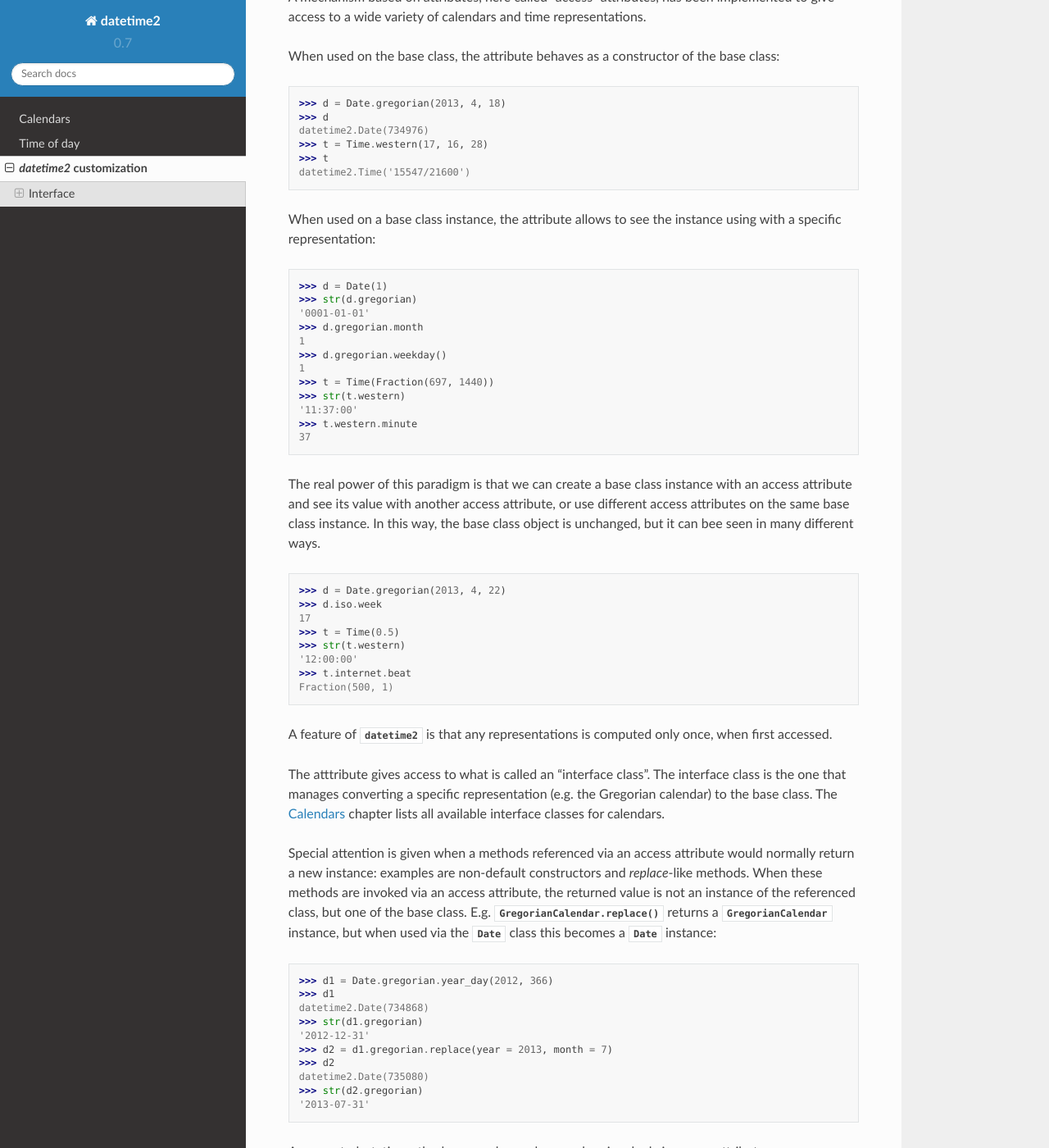
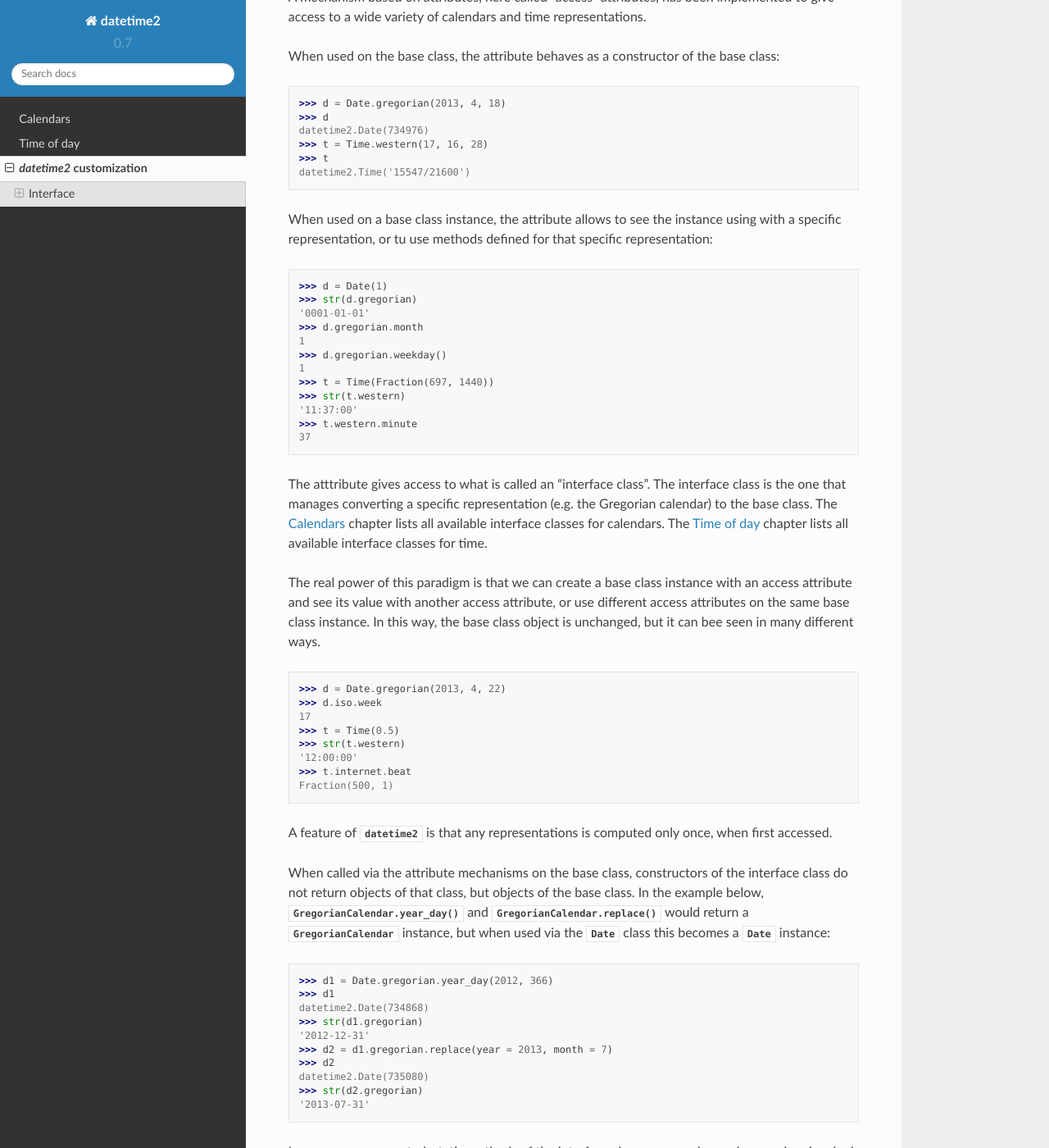
Before and after one commit to fricciardi/datetime2, a Sphinx documentation site: the page built from docs/interface.rst, in a window 1280 px wide and 1400 px high, scrolled down 328 px. Shown: the whole window at 82% size. Built offline with Sphinx 7.4.7 and the Read the Docs theme 2.0.0, drawn with Linux system fonts in a browser that asks for light colours; some of the changed text lies outside the part shown.

Commit message:
Changes to the Interface documentation, part 2
(finished initial description)

```diff
--- a/DESCRIPTION.rst
+++ b/DESCRIPTION.rst
@@ -53,8 +53,8 @@ Datetime2 is distributed under the terms of the new BSD license. You are free
 to use it for commercial or non-commercial projects with little or no
 restriction, all I ask is that:
 
-> Redistributions of the code, in whole or part, retain the original
-> copyright notice and license text. You do not claim my endorsement
-> of any derived product.
+  Redistributions of the code, in whole or part, retain the original
+  copyright notice and license text. You do not claim my endorsement
+  of any derived product.
 
 For a complete text of the license see the LICENSE.txt file in the source distribution.
--- a/docs/interface.rst
+++ b/docs/interface.rst
@@ -33,7 +33,8 @@ base class:
    datetime2.Time('15547/21600')
 
 When used on a base class instance, the attribute allows to see the instance
-using with a specific representation:
+using with a specific representation, or tu use methods defined for that
+specific representation:
 
 .. doctest::
 
@@ -49,6 +50,13 @@ using with a specific representation:
    '11:37:00'
    >>> t.western.minute
    37
+
+The atttribute gives access to what is called an "interface class". The
+interface class is the one that manages converting a specific representation
+(e.g. the Gregorian calendar) to the base class. The :ref:`all-calendars`
+chapter lists all available interface classes for calendars. The
+:ref:`all-time-representations` chapter lists all available interface
+classes for time.
 
 The real power of this paradigm is that we can create a base class instance
 with an access attribute and see its value with another access attribute,
@@ -70,19 +78,12 @@ different ways.
 A feature of :mod:`datetime2` is that any representations is computed
 only once, when first accessed.
 
-The atttribute gives access to what is called an "interface class". The
-interface class is the one that manages converting a specific representation
-(e.g. the Gregorian calendar) to the base class. The :ref:`all-calendars`
-chapter lists all available interface classes for calendars.
-
-Special attention is given when a methods referenced via an access
-attribute would normally return a new instance: examples are non-default
-constructors and *replace*-like methods. When these methods are invoked via
-an access attribute, the returned value is not an instance of the
-referenced class, but one of the base class. E.g.
-:meth:`GregorianCalendar.replace` returns a :class:`GregorianCalendar`
-instance, but when used via the :class:`Date` class this becomes a
-:class:`Date` instance:
+When called via the attribute mechanisms on the base
+class, constructors of the interface class do not return objects of
+that class, but objects of the base class. In the example below,
+:meth:`GregorianCalendar.year_day` and :meth:`GregorianCalendar.replace`
+would return a :class:`GregorianCalendar` instance, but when used via
+the :class:`Date` class this becomes a :class:`Date` instance:
 
 .. doctest::
 
@@ -97,8 +98,8 @@ instance, but when used via the :class:`Date` class this becomes a
    >>> str(d2.gregorian)
    '2013-07-31'
 
-As expected, static methods are unchanged even when invoked via access
-attribute:
+In any case, as expected, static methods of the interface classes are
+unchanged even when invoked via access attribute:
 
 .. doctest::
 
--- a/docs/timeofday.rst
+++ b/docs/timeofday.rst
@@ -1,3 +1,5 @@
+.. _all-time-representations:
+
 Time of day
 ===========
 
```
Also changed, not shown: other parts of docs/interface.rst (+1 -1 lines), docs/index.rst (+6 -8 lines).
